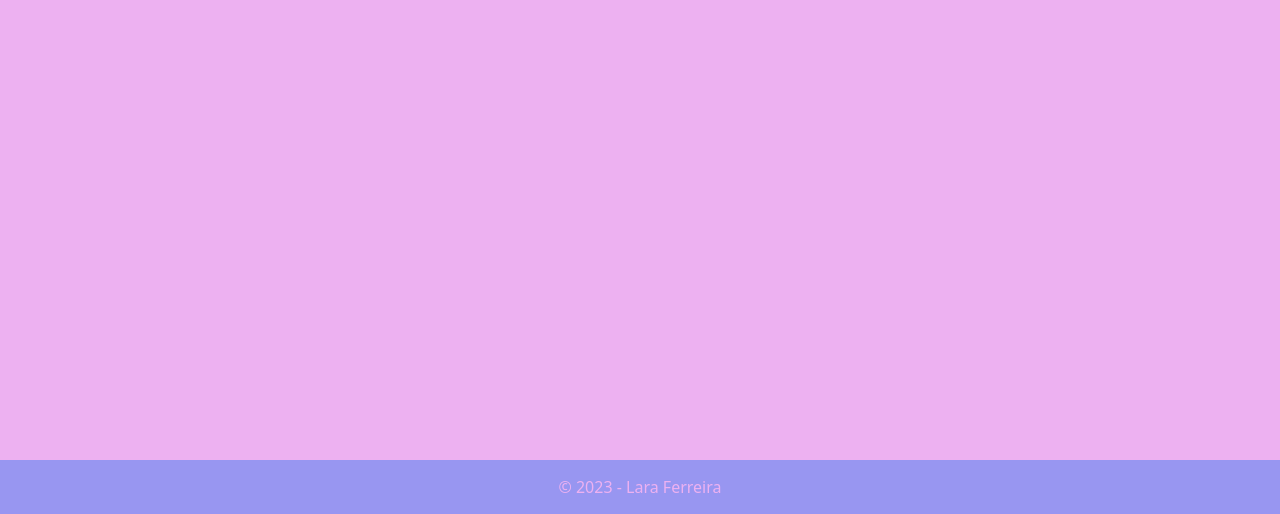
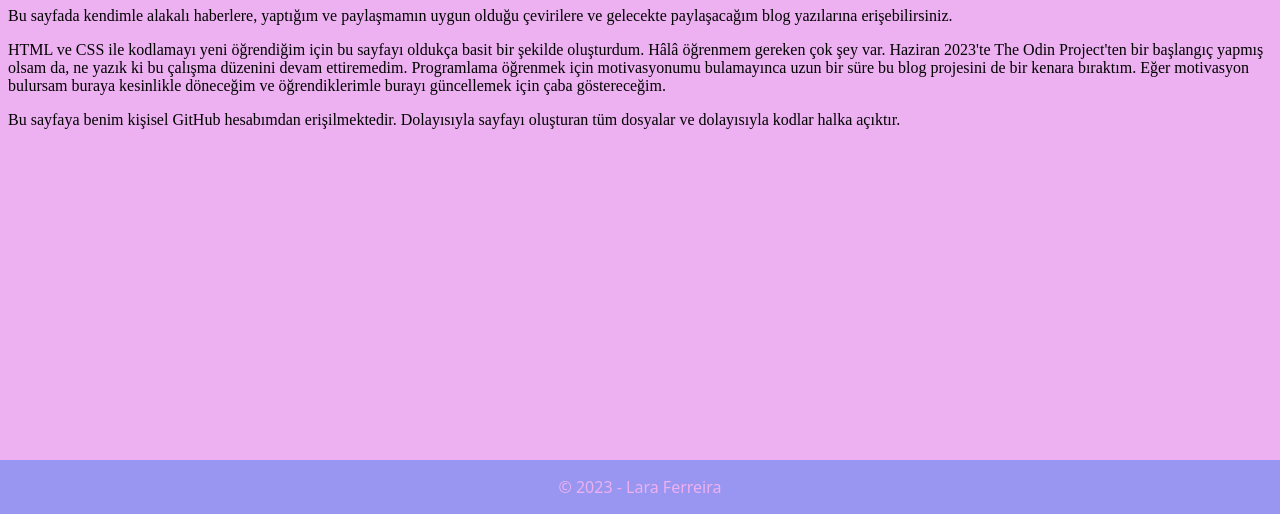
Before and after one commit to transbebek/blog, a plain HTML site: page index.html in a window 1280 px wide. Shown: the part 286-800 px from the top of the page. Drawn offline with Linux system fonts and the light colour scheme.

Commit message:
Add section with further explanation on main page

```diff
--- a/index.html
+++ b/index.html
@@ -20,6 +20,12 @@
         </ul>
     </div>
 
+    <div id="main">
+        <h1>Kişisel sayfama hoş geldiniz!</h1>
+        <p>Bu sayfada kendimle alakalı haberlere, yaptığım ve paylaşmamın uygun olduğu çevirilere ve gelecekte paylaşacağım blog yazılarına erişebilirsiniz.</p>
+        <p>HTML ve CSS ile kodlamayı yeni öğrendiğim için bu sayfayı oldukça basit bir şekilde oluşturdum. Hâlâ öğrenmem gereken çok şey var. Haziran 2023'te The Odin Project'ten bir başlangıç yapmış olsam da, ne yazık ki bu çalışma düzenini devam ettiremedim. Programlama öğrenmek için motivasyonumu bulamayınca uzun bir süre bu blog projesini de bir kenara bıraktım. Eğer motivasyon bulursam buraya kesinlikle döneceğim ve öğrendiklerimle burayı güncellemek için çaba göstereceğim.</p>
+        <p>Bu sayfaya benim kişisel GitHub hesabımdan erişilmektedir. Dolayısıyla sayfayı oluşturan tüm dosyalar ve dolayısıyla kodlar halka açıktır.</p>
+    </div>
     <div class="footer">
         <p>© 2023 - Lara Ferreira</p>
     </div>
```
